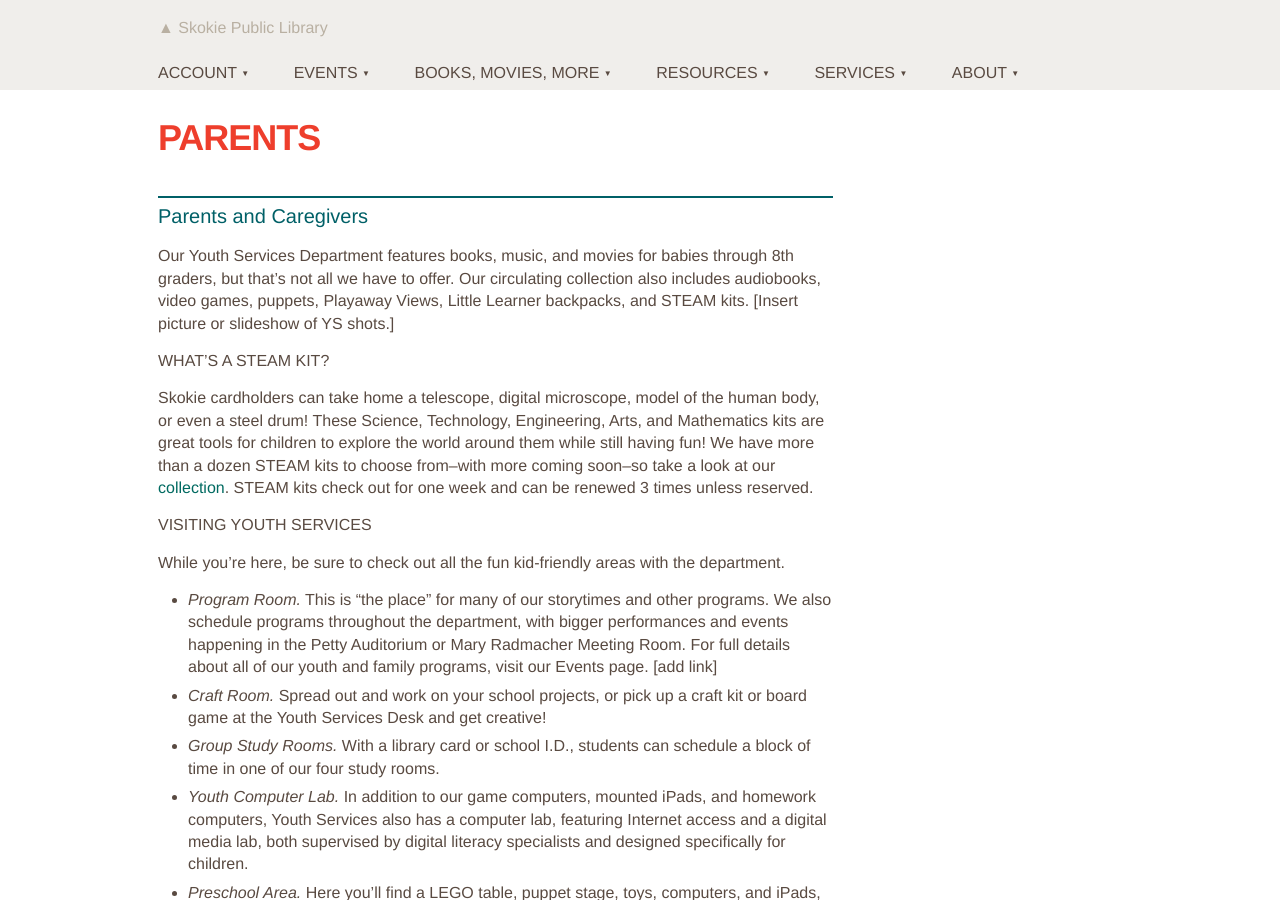
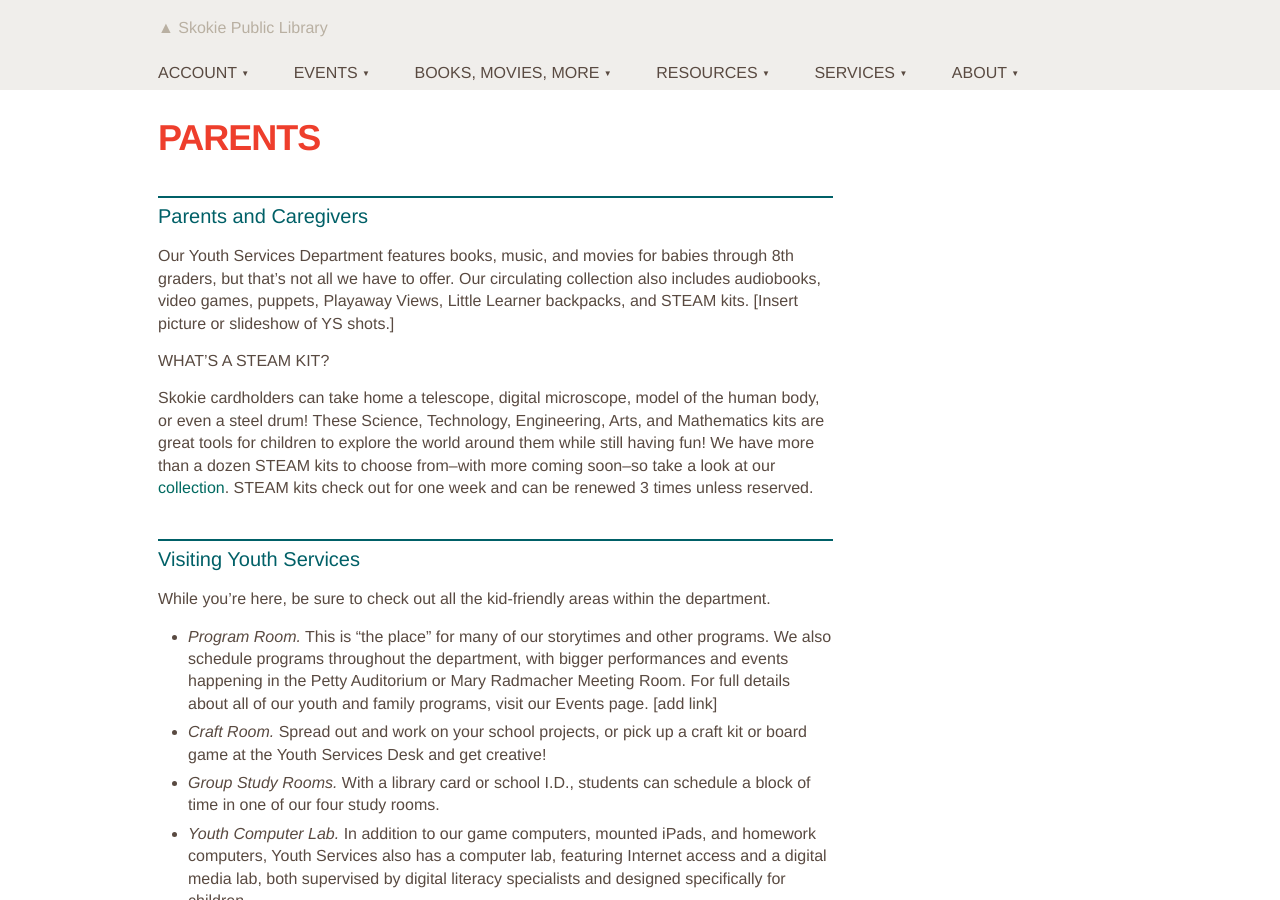
Before and after one commit to skokielibrary/spl-content, a Jekyll site: the page built from _content/mandy/services--parents.markdown, in a window 1280 px wide and 900 px high. Built offline with Jekyll 4.4.1, drawn with Linux system fonts in a browser that asks for light colours.

Commit message:
Updated services--parents.markdown

```diff
--- a/_content/mandy/services--parents.markdown
+++ b/_content/mandy/services--parents.markdown
@@ -13,8 +13,8 @@ Our Youth Services Department features books, music, and movies for babies throu
 Skokie cardholders can take home a telescope, digital microscope, model of the human body, or even a steel drum! These Science, Technology, Engineering, Arts, and Mathematics kits are great tools for children to explore the world around them while still having fun! We have more than a dozen STEAM kits to choose from--with more coming soon--so take a look at our [collection](http://encore.skokielibrary.info/iii/encore/search?target=STEAM+KIT&formids=target&lang=eng&suite=def&reservedids=lang%2Csuite&submitmode=&submitname=&x=0&y=0 "STEAM kits").
 STEAM kits check out for one week and can be renewed 3 times unless reserved.
 
-### Visiting Youth Services
-While you're here, be sure to check out all the fun kid-friendly areas with the department.
+## Visiting Youth Services
+While you're here, be sure to check out all the kid-friendly areas within the department.
 - *Program Room.* This is "the place" for many of our storytimes and other programs. We also schedule programs throughout the department, with bigger performances and events happening in the Petty Auditorium or Mary Radmacher Meeting Room. For full details about all of our youth and family programs, visit our Events page. [add link]
 - *Craft Room.* Spread out and work on your school projects, or pick up a craft kit or board game at the Youth Services Desk and get creative!
 - *Group Study Rooms.* With a library card or school I.D., students can schedule a block of time in one of our four study rooms.
```
